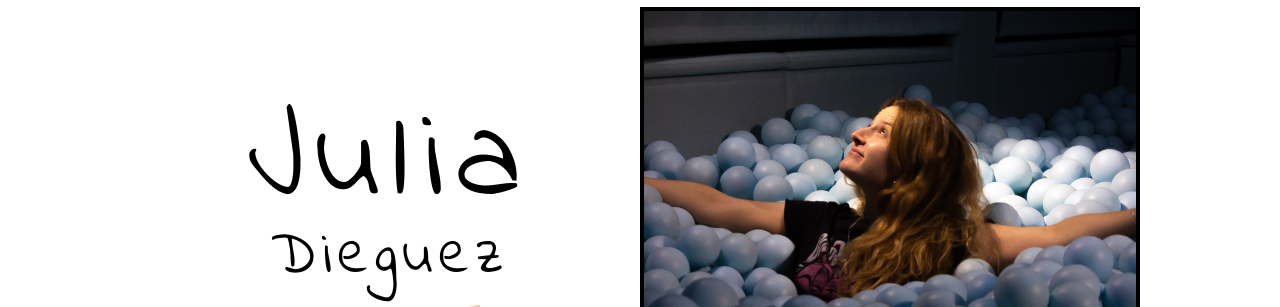
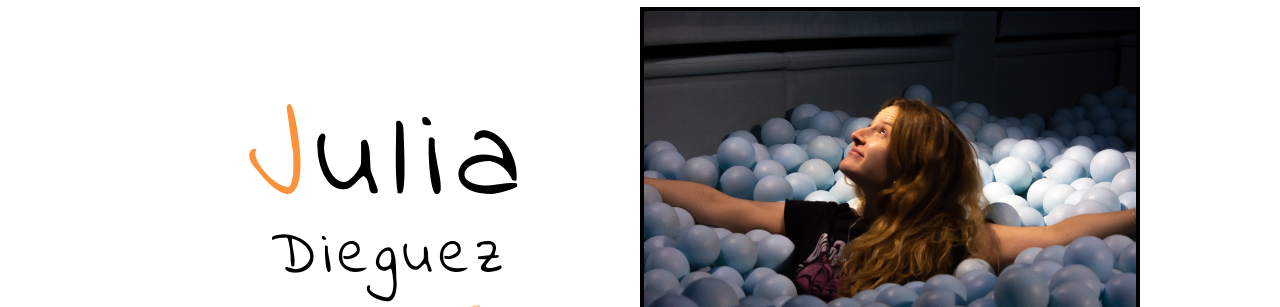
Before and after one commit to Tostawind/juli_web, an Angular app: page / in a window 1280 px wide. Shown: the part 200-507 px from the top of the page. Built offline with nearby package versions, Linux system fonts and the light colour scheme.

Commit message:
Test deploy 2

```diff
--- a/src/app/modules/home/home.component.html
+++ b/src/app/modules/home/home.component.html
@@ -2,9 +2,9 @@
 
     <div class="flex md:flex-row flex-col justify-center md:gap-0 gap-10 md:items-center items-end mx-auto w-[1000px] overflow-hidden">
         <div class="md:w-1/2 w-full text-center">
-            <h1 class="text-9xl tracking-widest">Julia
-                <!-- <span class="text-orange-400">J</span>
-                <span class="text-blue-800">u</span>
+            <h1 class="text-9xl tracking-widest">
+                <span class="text-orange-400">J</span>ulia
+                <!-- <span class="text-blue-800">u</span>
                 <span class="text-yellow-500">l</span>
                 <span class="text-green-700">i</span>
                 <span class="text-purple-300">a</span> -->
```
